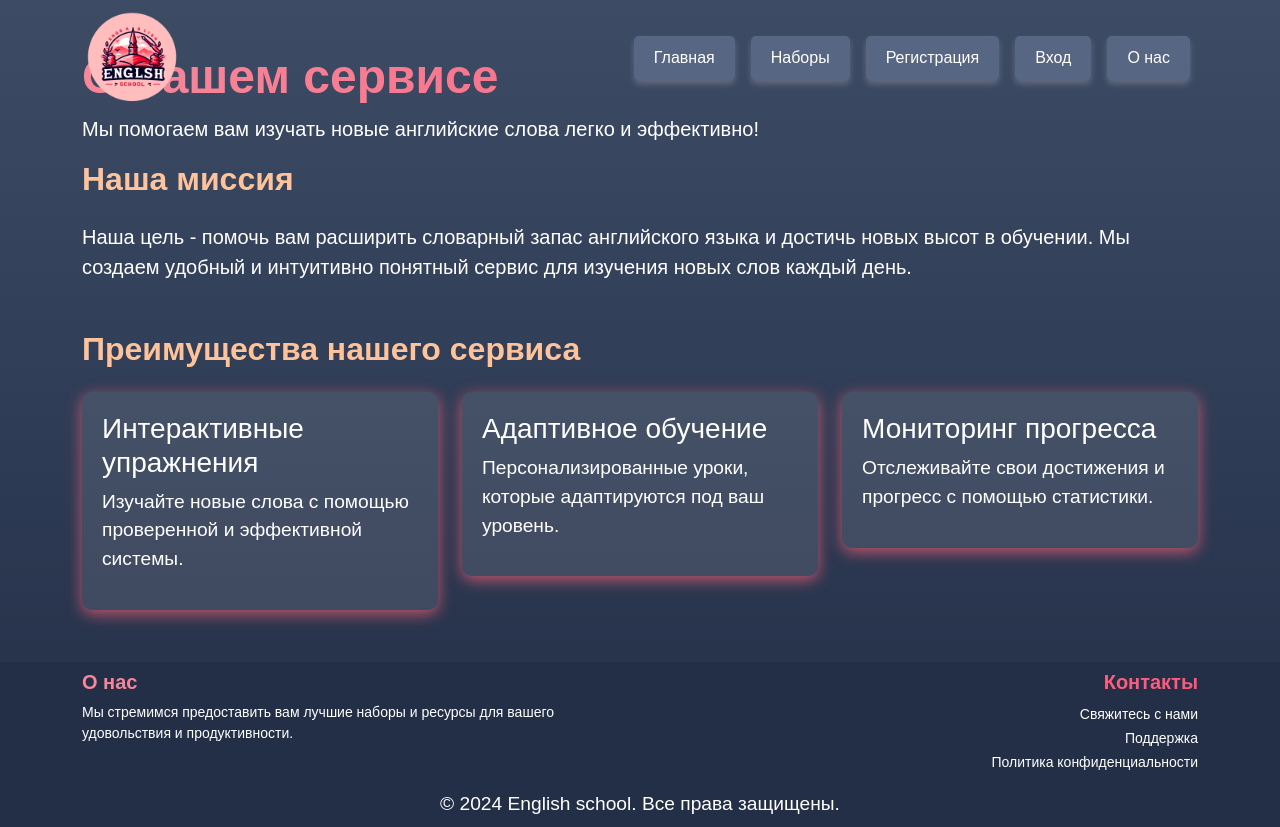
After one commit to EgorDikanskiy/English_school, a Django app: page /about in a window 1280 px wide. The commit adds this page. Run offline with Django 5.2, Linux system fonts and the light colour scheme; parts of the project's set-up code (start-up, migrations or seed data) failed here and were passed over.

Commit message:
add_about

```diff
--- a/english/english/settings.py
+++ b/english/english/settings.py
@@ -36,6 +36,7 @@ DATA_UPLOAD_MAX_NUMBER_FIELDS = 10240
 
 LOGIN_REDIRECT_URL = '/auth/profile/'
 LOGIN_URL = '/auth/login/'
+LOGOUT_REDIRECT_URL = '/'
 
 # Application definition
 
--- a/english/static/css/style.css
+++ b/english/static/css/style.css
@@ -255,3 +255,30 @@ input[type="submit"].btn-primary:active {
     border-width: 2px;
     border-color: #FF637B; /* Сохранение розовой обводки */
 }
+
+.jumbotron h1 {
+	font-weight: bold;
+	background: linear-gradient(to right, #F78899, #FC577A);
+	-webkit-background-clip: text;
+	color: transparent;
+}
+
+.section-title {
+	font-weight: bold;
+	color: #FEC39A;
+	margin-bottom: 1.5rem;
+}
+
+.benefits,
+.team,
+.testimonials {
+	padding: 2rem 0;
+}
+
+.benefit-item {
+	background-color: rgba(255, 255, 255, 0.1);
+	padding: 20px;
+	border-radius: 10px;
+	margin-bottom: 20px;
+	box-shadow: 0px 4px 15px rgba(255, 99, 123, 0.7);
+}
--- a/english/teach/urls.py
+++ b/english/teach/urls.py
@@ -34,5 +34,10 @@ urlpatterns = [
         'my_kits',
         views.MyKitsView.as_view(),
         name="my_kits",
+    ),
+    path(
+        'about',
+        views.AboutView.as_view(),
+        name="about",
     )
 ]
--- a/english/teach/views.py
+++ b/english/teach/views.py
@@ -223,3 +223,10 @@ class MyKitsView(View):
         )
         self.context['kits'] = kits
         return render(request, self.template_name, self.context)
+
+
+class AboutView(View):
+    template_name = "teach/about.html"
+
+    def get(self, request):
+        return render(request, self.template_name)
--- a/english/templates/includes/header.html
+++ b/english/templates/includes/header.html
@@ -41,7 +41,7 @@
                     </li>
                     {% endif %}
                     <li>
-                        <a href="#" class="btn custom-btn2 mx-2">
+                        <a href="{% url 'teach:about' %}" class="btn custom-btn2 mx-2">
                             О нас
                         </a>
                     </li>
--- /dev/null
+++ b/english/templates/teach/about.html
@@ -0,0 +1,48 @@
+{% extends 'base.html' %}
+{% block content %}
+<div class="d-flex flex-column">
+<!-- Welcome Section -->
+<section class="jumbotron mt-5">
+    <div class="container">
+        <h1>О нашем сервисе</h1>
+        <p class="lead">Мы помогаем вам изучать новые английские слова легко и эффективно!</p>
+    </div>
+</section>
+
+<!-- Mission Section -->
+<section class="mission">
+    <div class="container">
+        <h2 class="section-title">Наша миссия</h2>
+        <p class="lead">Наша цель - помочь вам расширить словарный запас английского языка и достичь новых высот в
+            обучении. Мы создаем удобный и интуитивно понятный сервис для изучения новых слов каждый день.</p>
+    </div>
+</section>
+
+<!-- Benefits Section -->
+<section class="benefits">
+    <div class="container">
+        <h2 class="section-title">Преимущества нашего сервиса</h2>
+        <div class="row">
+            <div class="col-md-4">
+                <div class="benefit-item">
+                    <h3>Интерактивные упражнения</h3>
+                    <p>Изучайте новые слова с помощью проверенной и эффективной системы.</p>
+                </div>
+            </div>
+            <div class="col-md-4">
+                <div class="benefit-item">
+                    <h3>Адаптивное обучение</h3>
+                    <p>Персонализированные уроки, которые адаптируются под ваш уровень.</p>
+                </div>
+            </div>
+            <div class="col-md-4">
+                <div class="benefit-item">
+                    <h3>Мониторинг прогресса</h3>
+                    <p>Отслеживайте свои достижения и прогресс с помощью статистики.</p>
+                </div>
+            </div>
+        </div>
+    </div>
+</section>
+</div>
+{% endblock %}
```
